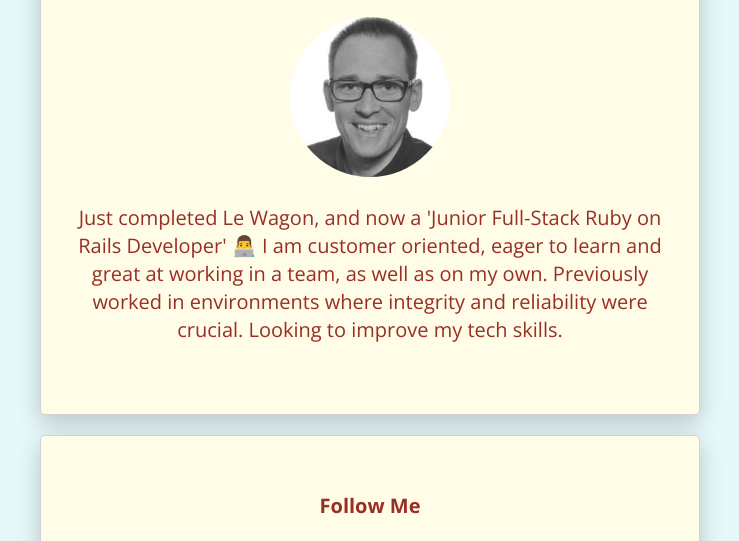
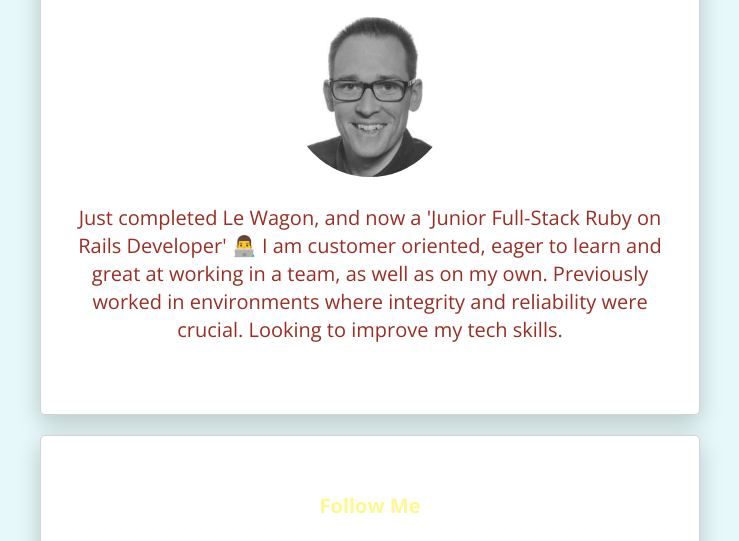
Before and after one commit to jorisd5/profile, a plain HTML site: page index.html in a window 1280 px wide. Shown: the part 206-747 px from the top of the page, without its empty margins (270-1009 px from the left). Drawn offline with nearby package versions, Linux system fonts and the light colour scheme.

Commit message:
Background colors3

```diff
--- a/style.css
+++ b/style.css
@@ -15,6 +15,10 @@ h1,h2,h3 {
   color: #4c8492;
   font-size: 1.5em;
   line-height: 1.7;
+}
+
+h4 {
+  color: #fff78f;
 }
 
 .button {
@@ -40,7 +44,7 @@ h1,h2,h3 {
 }
 
 .card {
-  background-color: #fffde8;
+  background-color: white;
   padding: 30px;
   border: 1px solid lightgrey;
   border-radius: 5px;
```
